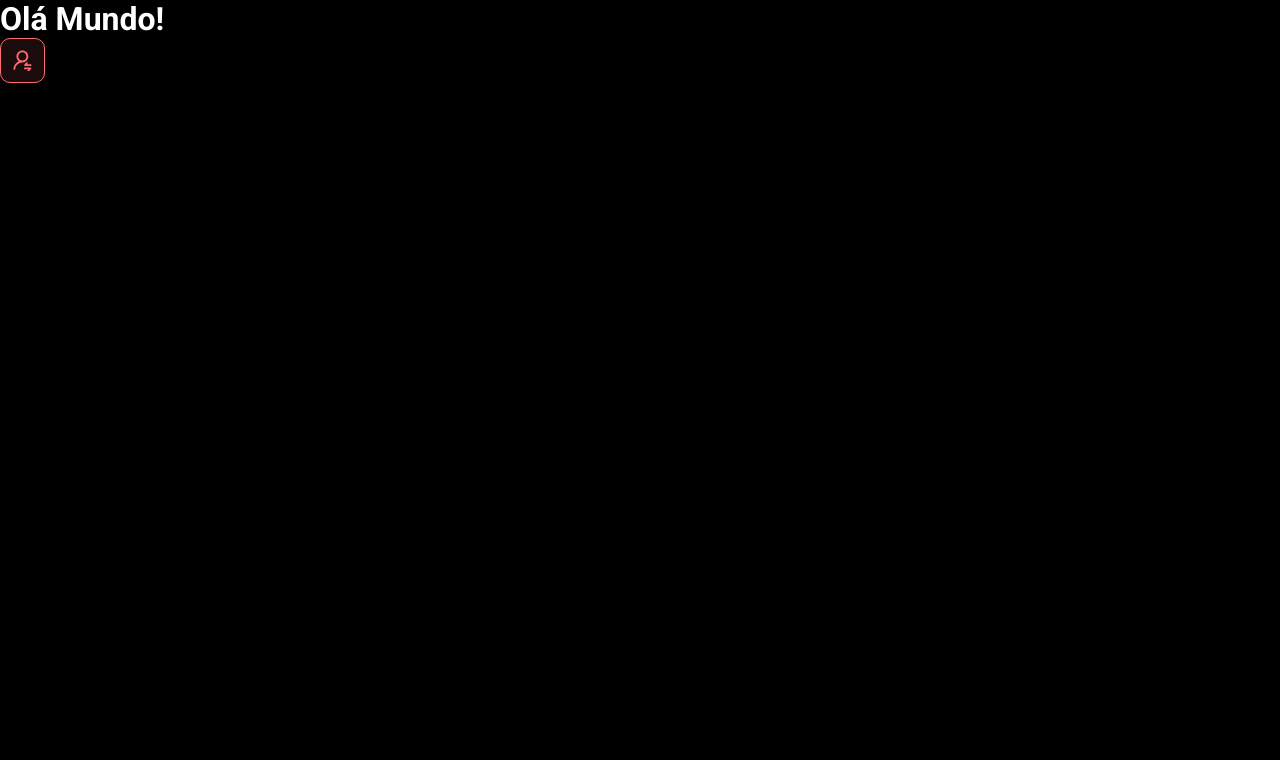
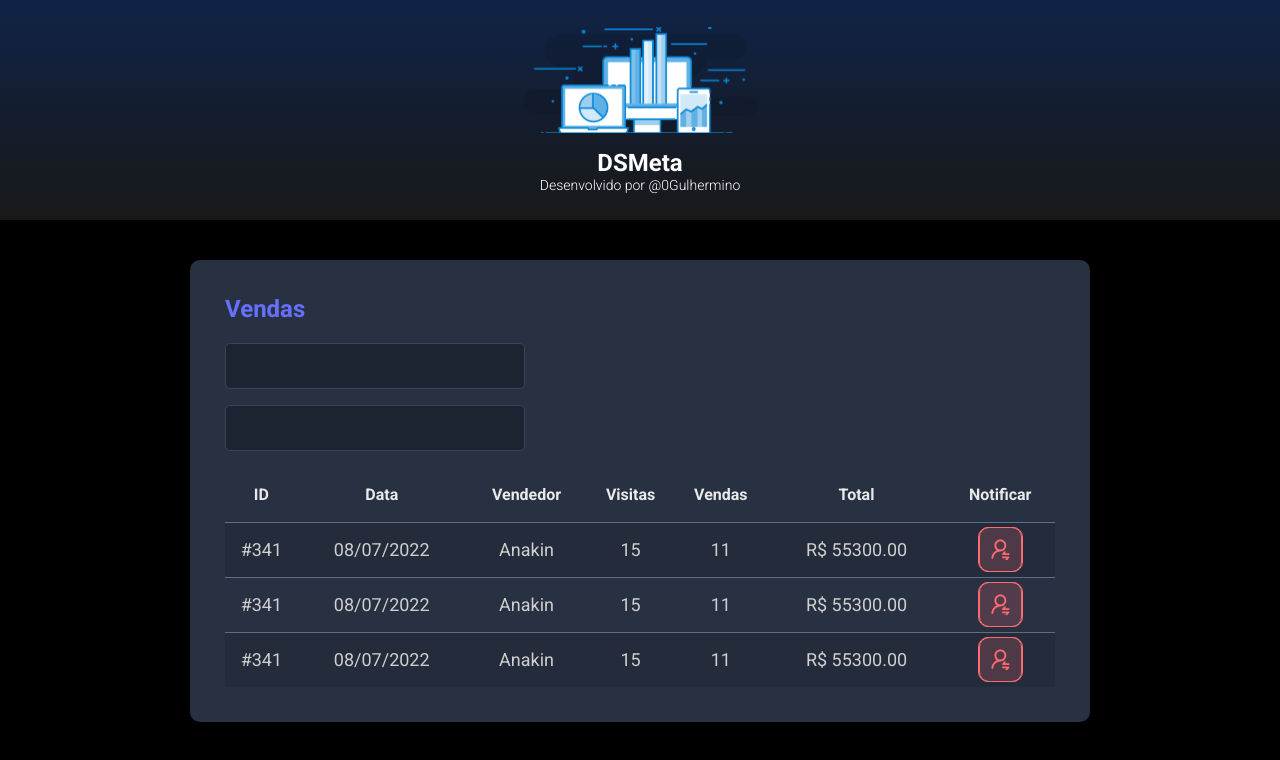
Before and after one commit to 0Guilhermino/dsMeta, a React (Vite) app in the folder frontend/: page / in a window 1280 px wide. Shown: the top 760 px of the page. Built offline with nearby package versions, Linux system fonts and the light colour scheme.

Commit message:
Other components

```diff
--- a/frontend/src/App.tsx
+++ b/frontend/src/App.tsx
@@ -1,11 +1,18 @@
+import Header from "./components/Header";
 import NotificationButton from "./components/NotificationButton";
-
+import SalesCard from "./components/SalesCard";
 
 function App() {
   return (
     <>
-      <h1>Olá Mundo!</h1>
-      <NotificationButton />
+      <Header />
+      <main>
+        <section id="sales">
+          <div className="dsmeta-container">
+            <SalesCard />
+          </div>
+        </section>
+      </main>
     </>
   );
 }
--- /dev/null
+++ b/frontend/src/components/Header/index.tsx
@@ -0,0 +1,20 @@
+import logo from '../../assets/img/logo.svg'
+import './styles.css'
+
+function Header() {
+  return (
+    <header>
+    <div className="dsmeta-logo-container">
+        <img src={logo} alt="DSMeta" />
+        <h1>DSMeta</h1>
+        <p>
+          Desenvolvido por
+          <a href="https://www.github.com/0Guilhermino"> @0Gulhermino</a>
+        </p>
+    </div>
+</header>
+
+  );
+}
+
+export default Header;
--- /dev/null
+++ b/frontend/src/components/Header/styles.css
@@ -0,0 +1,27 @@
+header {
+    background: linear-gradient(180deg, #102347 0%, #181818 100%);
+    height: 220px;
+    display: flex;
+    align-items: center;
+    justify-content: center;
+  }
+
+  .dsmeta-logo-container {
+    display: flex;
+    flex-direction: column;
+    align-items: center;
+  }
+
+  .dsmeta-logo-container img {
+    width: 235px;
+  }
+
+  .dsmeta-logo-container h1 {
+    margin-top: 15px;
+    font-size: 24px;
+  }
+
+  .dsmeta-logo-container p {
+    font-size: 14px;
+    font-weight: 300;
+  }
--- /dev/null
+++ b/frontend/src/components/SalesCard/index.tsx
@@ -0,0 +1,85 @@
+import NotificationButton from '../NotificationButton';
+import './styles.css'
+
+function SalesCard() {
+  return (
+    <div className="dsmeta-card">
+    <h2 className="dsmeta-sales-title">Vendas</h2>
+    <div>
+      <div className="dsmeta-form-control-container">
+        <input className="dsmeta-form-control" type="text" />
+      </div>
+      <div className="dsmeta-form-control-container">
+        <input className="dsmeta-form-control" type="text" />
+      </div>
+    </div>
+
+    <div>
+      <table className="dsmeta-sales-table">
+        <thead>
+          <tr>
+            <th className="show992">ID</th>
+            <th className="show576">Data</th>
+            <th>Vendedor</th>
+            <th className="show992">Visitas</th>
+            <th className="show992">Vendas</th>
+            <th>Total</th>
+            <th>Notificar</th>
+          </tr>
+        </thead>
+        <tbody>
+          <tr>
+            <td className="show992">#341</td>
+            <td className="show576">08/07/2022</td>
+            <td>Anakin</td>
+            <td className="show992">15</td>
+            <td className="show992">11</td>
+            <td>R$ 55300.00</td>
+            <td>
+              <div className="dsmeta-red-btn-container">
+                <div className="dsmeta-red-btn">
+                  <NotificationButton />
+                </div>
+              </div>
+            </td>
+          </tr>
+          <tr>
+            <td className="show992">#341</td>
+            <td className="show576">08/07/2022</td>
+            <td>Anakin</td>
+            <td className="show992">15</td>
+            <td className="show992">11</td>
+            <td>R$ 55300.00</td>
+            <td>
+              <div className="dsmeta-red-btn-container">
+                <div className="dsmeta-red-btn">
+                  <NotificationButton />
+                </div>
+              </div>
+            </td>
+          </tr>
+          <tr>
+            <td className="show992">#341</td>
+            <td className="show576">08/07/2022</td>
+            <td>Anakin</td>
+            <td className="show992">15</td>
+            <td className="show992">11</td>
+            <td>R$ 55300.00</td>
+            <td>
+              <div className="dsmeta-red-btn-container">
+                <div className="dsmeta-red-btn">
+                  <NotificationButton />
+                </div>
+              </div>
+            </td>
+          </tr>
+        </tbody>
+
+      </table>
+    </div>
+
+  </div>
+  );
+}
+
+export default SalesCard;
--- /dev/null
+++ b/frontend/src/components/SalesCard/styles.css
@@ -0,0 +1,97 @@
+.dsmeta-card {
+    background-color: #283142;
+    border-radius: 10px;
+    padding: 30px 10px;
+  }
+
+  .dsmeta-sales-title {
+    color: #676fff;
+    font-size: 24px;
+    margin-bottom: 20px;
+  }
+
+  .dsmeta-form-control-container {
+    margin-bottom: 16px;
+    max-width: 300px;
+  }
+
+  .dsmeta-form-control {
+    width: 100%;
+    height: 46px;
+    background-color: #1b2531;
+    border: 1px solid #384459;
+    border-radius: 5px;
+    color: #9aaabe;
+    padding: 0 20px;
+    font-size: 18px;
+  }
+
+  .dsmeta-sales-table {
+    width: 100%;
+    border-spacing: 0;
+    border-collapse: collapse;
+  }
+
+  .dsmeta-sales-table thead {
+    height: 55px;
+    font-size: 16px;
+    color: #e9e9e9;
+    font-weight: 700;
+  }
+
+  .dsmeta-sales-table tbody {
+    font-size: 14px;
+    font-weight: 400;
+    color: #cfcfcf;
+    text-align: center;
+  }
+
+  .dsmeta-sales-table tbody tr {
+    height: 74px;
+    border-top: 1px solid #5f6e82;
+  }
+
+  .dsmeta-sales-table tbody tr:hover > td {
+    background-color: #384459;
+  }
+
+  .dsmeta-sales-table tbody tr:nth-child(odd) {
+    background-color: #242c3b;
+  }
+
+  .dsmeta-red-btn-container {
+      display: flex;
+      justify-content: center;
+  }
+
+  .show576 {
+      display: none;
+  }
+
+  .show992 {
+      display: none;
+  }
+
+  @media (min-width: 576px) {
+      .show576 {
+          display: table-cell;
+      }
+
+      .dsmeta-card {
+          padding: 35px;
+      }
+
+      .dsmeta-sales-table tbody tr {
+          height: 55px;
+      }
+
+      .dsmeta-sales-table tbody {
+          font-size: 18px;
+      }
+  }
+
+  @media (min-width: 992px) {
+      .show992 {
+          display: table-cell;
+      }
+  }
--- a/frontend/src/index.css
+++ b/frontend/src/index.css
@@ -18,34 +18,6 @@
 a:visited {
   color: unset;
   text-decoration: none;
-}
-
-header {
-  background: linear-gradient(180deg, #102347 0%, #181818 100%);
-  height: 220px;
-  display: flex;
-  align-items: center;
-  justify-content: center;
-}
-
-.dsmeta-logo-container {
-  display: flex;
-  flex-direction: column;
-  align-items: center;
-}
-
-.dsmeta-logo-container img {
-  width: 235px;
-}
-
-.dsmeta-logo-container h1 {
-  margin-top: 15px;
-  font-size: 24px;
-}
-
-.dsmeta-logo-container p {
-  font-size: 14px;
-  font-weight: 300;
 }
 
 .dsmeta-card {
```
Also changed, not shown: frontend/src/assets/img/logo.svg (added).
